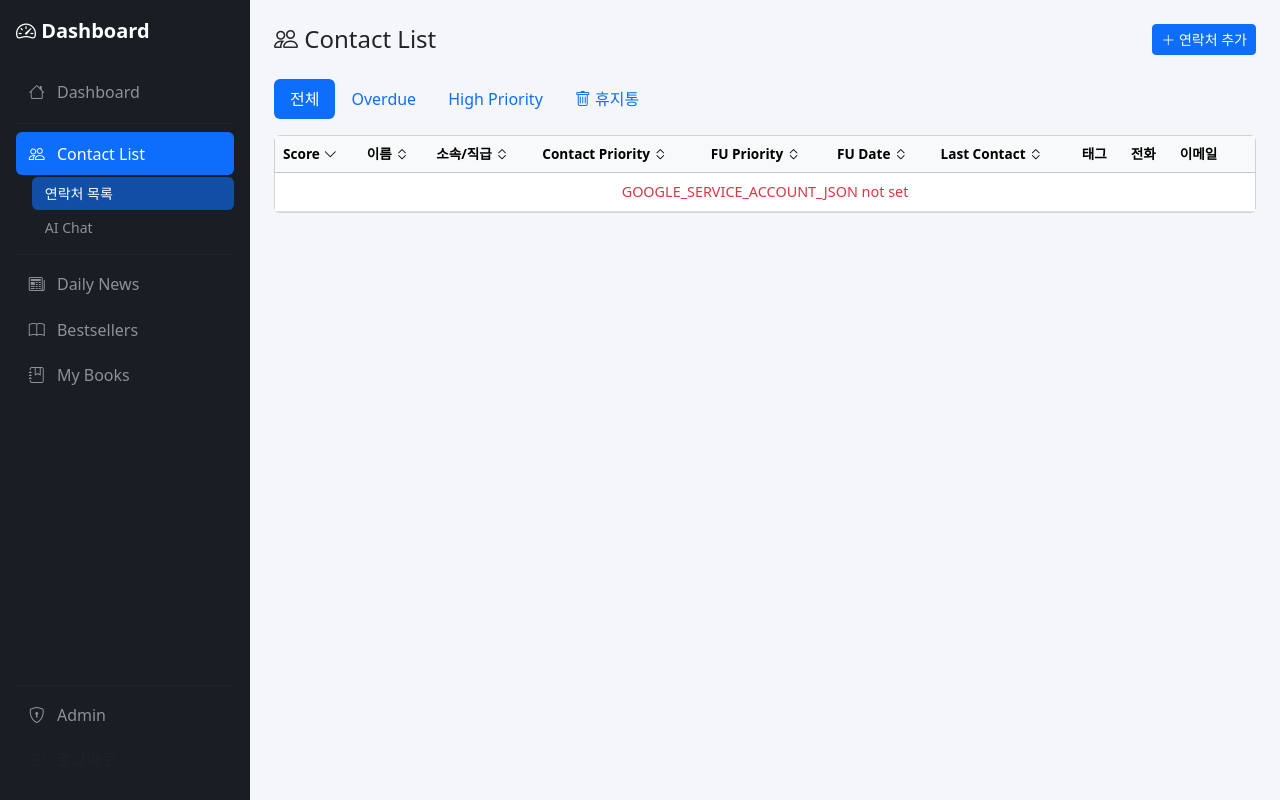
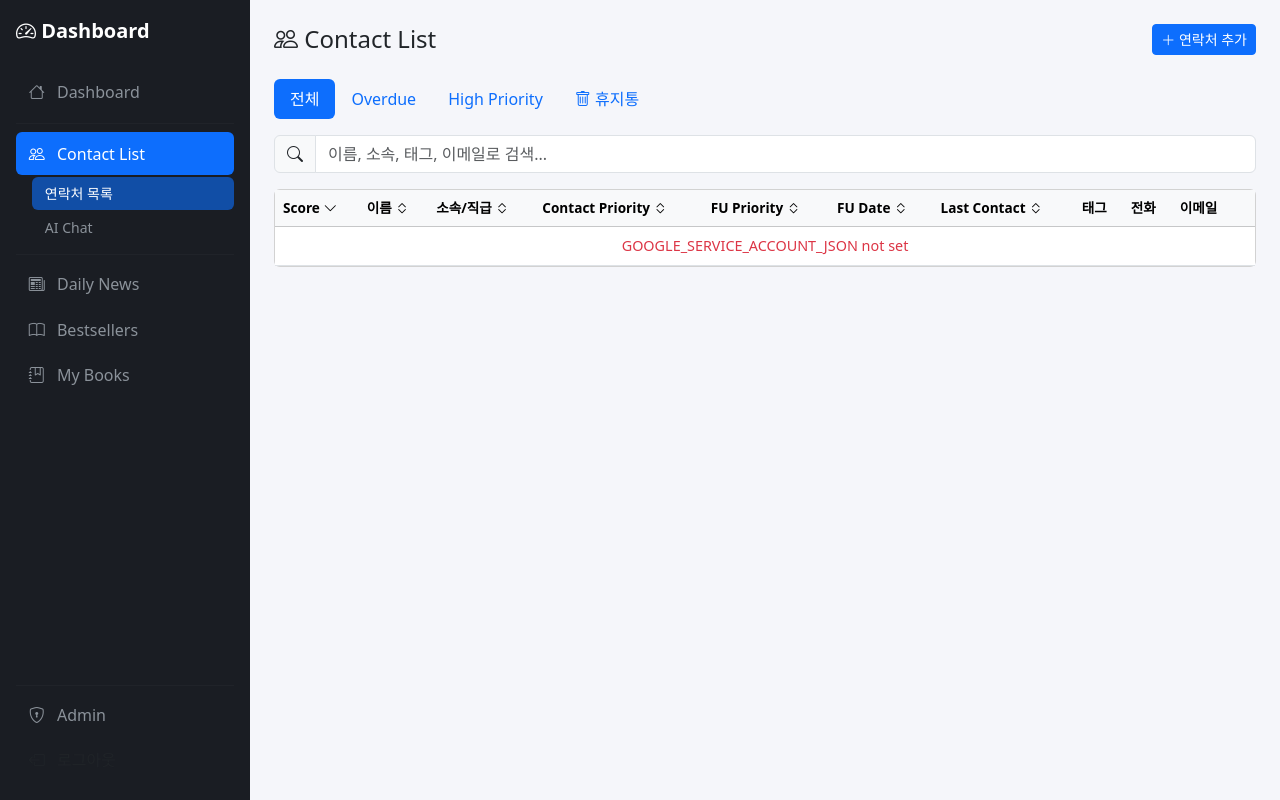
Before and after one commit to freshkevin1/giscus, a Flask app: page /contacts in a window 1280 px wide. Run offline with Flask 3, Linux system fonts and the light colour scheme; the visitor is signed in with stand-in values (Sample User, id 1); some libraries are stand-ins or nearby versions.

Commit message:
Add real-time search to Contact List page
Adds a search input above the contact table that filters by name, employer, tag, and email in real time. Works in AND combination with existing tab filters (Overdue, High Priority). Trash tab is unaffected.

Co-Authored-By: Claude Sonnet 4.6 <noreply@anthropic.com>

```diff
--- a/templates/contacts.html
+++ b/templates/contacts.html
@@ -27,6 +27,13 @@
         </a>
     </li>
 </ul>
+
+<!-- Search -->
+<div class="input-group mb-3">
+    <span class="input-group-text"><i class="bi bi-search"></i></span>
+    <input type="text" id="contact-search" class="form-control"
+           placeholder="이름, 소속, 태그, 이메일로 검색...">
+</div>
 
 <!-- Contact table -->
 <div class="card">
@@ -259,6 +266,7 @@ let deletedContacts = [];
 let currentFilter = 'all';
 let sortKey = 'score';
 let sortAsc = false;
+let searchQuery = '';
 
 function sortContacts(contacts) {
     const th = document.querySelector(`#contactTable thead .sortable[data-key="${sortKey}"]`);
@@ -357,6 +365,18 @@ function renderContacts() {
     thead.innerHTML = NORMAL_HEADERS;
 
     let filtered = allContacts;
+
+    // 검색 필터 적용
+    if (searchQuery) {
+        const q = searchQuery.toLowerCase();
+        filtered = filtered.filter(c =>
+            (c.name || '').toLowerCase().includes(q) ||
+            (c.employer || '').toLowerCase().includes(q) ||
+            (c.tag || '').toLowerCase().includes(q) ||
+            (c.email || '').toLowerCase().includes(q)
+        );
+    }
+
     if (currentFilter === 'overdue') {
         filtered = allContacts.filter(c => isOverdue(c));
     } else if (currentFilter === 'high') {
@@ -704,6 +724,12 @@ async function permanentDelete(nameHmac) {
     }
 }
 
+// Search
+document.getElementById('contact-search').addEventListener('input', function() {
+    searchQuery = this.value.toLowerCase();
+    renderContacts();
+});
+
 // Init
 loadContacts();
 loadTags();
```
